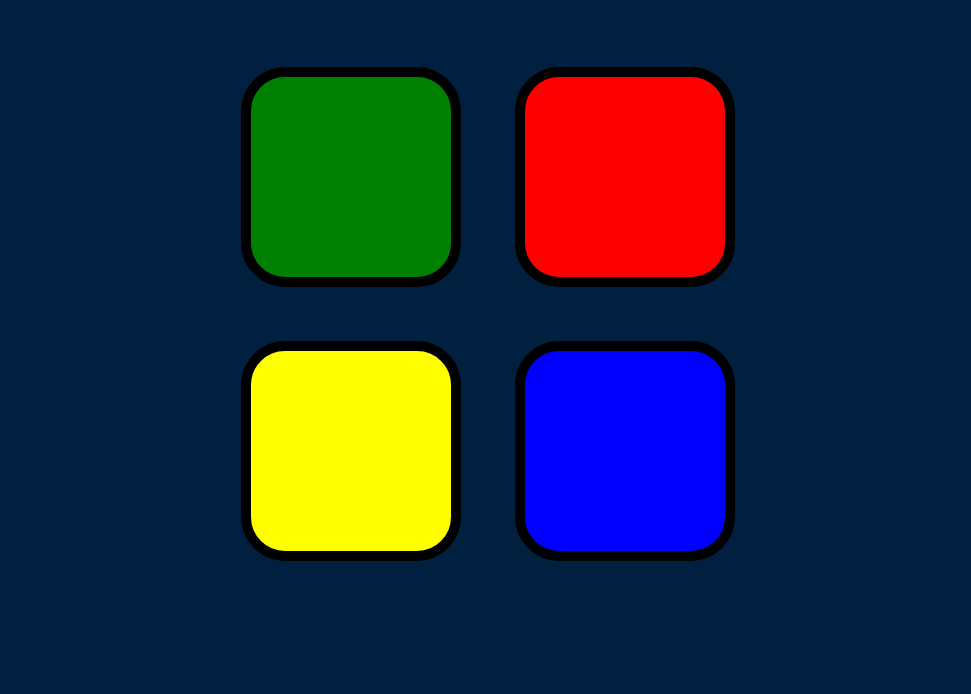
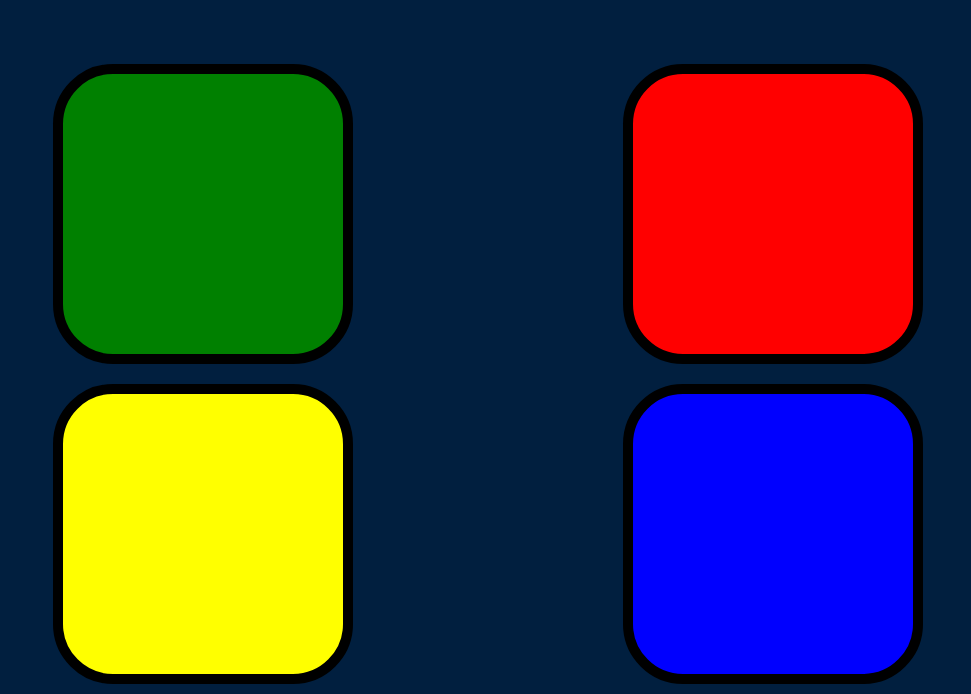
Before and after one commit to herohasan0/simon-game, a plain HTML site: page index.html in a window 1280 px wide. Shown: the part 132-826 px from the top of the page, without its empty margins (152-1123 px from the left). Before the commit the page ends 800 px from the top, so only its background shows below. Drawn offline with nearby package versions, Linux system fonts and the light colour scheme.

Commit message:
Add files via upload

```diff
--- a/index.html
+++ b/index.html
@@ -4,6 +4,7 @@
 <head>
   <meta charset="utf-8">
   <title>Simon</title>
+  <link rel="stylesheet" href="../frameworks-and-libraries/bootstrap-4.3.1/dist/css/bootstrap.min.css">
   <link rel="stylesheet" href="styles.css">
   <link href="https://fonts.googleapis.com/css?family=Press+Start+2P" rel="stylesheet">
 </head>
@@ -11,27 +12,25 @@
 <body>
   <h1 id="level-title">Click Here to Start</h1>
   <div class="container">
-    <div lass="row">
+    <div class="row">
 
-      <div type="button" id="green" class="btn green">
-
+      <div class="col-lg-6 col-md-6 col-sm-6">
+        <div id="green" class="buton button-container green"></div>
       </div>
 
-      <div type="button" id="red" class="btn red">
+      <div class="col-lg-6 col-md-6 col-sm-6">
+        <div id="red" class="buton button-container red"></div>
+      </div>
 
+      <div class="col-lg-6 col-md-6 col-sm-6">
+        <div id="yellow" class="buton button-container yellow"></div>
+      </div>
+      <div class="col-lg-6 col-md-6 col-sm-6">
+        <div id="blue" class="buton button-container blue"></div>
       </div>
     </div>
 
-    <div class="row">
 
-      <div type="button" id="yellow" class="btn yellow">
-
-      </div>
-      <div type="button" id="blue" class="btn blue">
-
-      </div>
-
-    </div>
 
   </div>
   <script src="js/jquery-3.4.1.min.js"></script>
--- a/js/game.js
+++ b/js/game.js
@@ -21,7 +21,7 @@ function nextSequence() {
 
 }
 
-$(".btn").click(function() {
+$(".buton").click(function() {
   var userChosenColour = $(this).attr("id");
   userClickedPattern.push(userChosenColour);
 
--- a/styles.css
+++ b/styles.css
@@ -10,21 +10,25 @@ body {
   color: #FEF2BF;
 }
 
-.container {
-  display: block;
-  width: 100%;
-  margin: auto;
-
+.buton {
+  height: 300px;
+  width: 300px;
+  border: 10px solid black;
+  border-radius: 20%;
+  margin: 25px;
 }
 
-.btn {
-  margin: 25px;
-  display: inline-block;
-  height: 200px;
-  width: 200px;
-  border: 10px solid black;
-  border-radius: 20%;
+.button-container {
+  margin: 10px auto;
 }
+
+@media (max-width: 768px) {
+  .btn {
+    height: 400px;
+    width: 400px;
+  }
+}
+
 
 .game-over {
   background-color: red;
```
